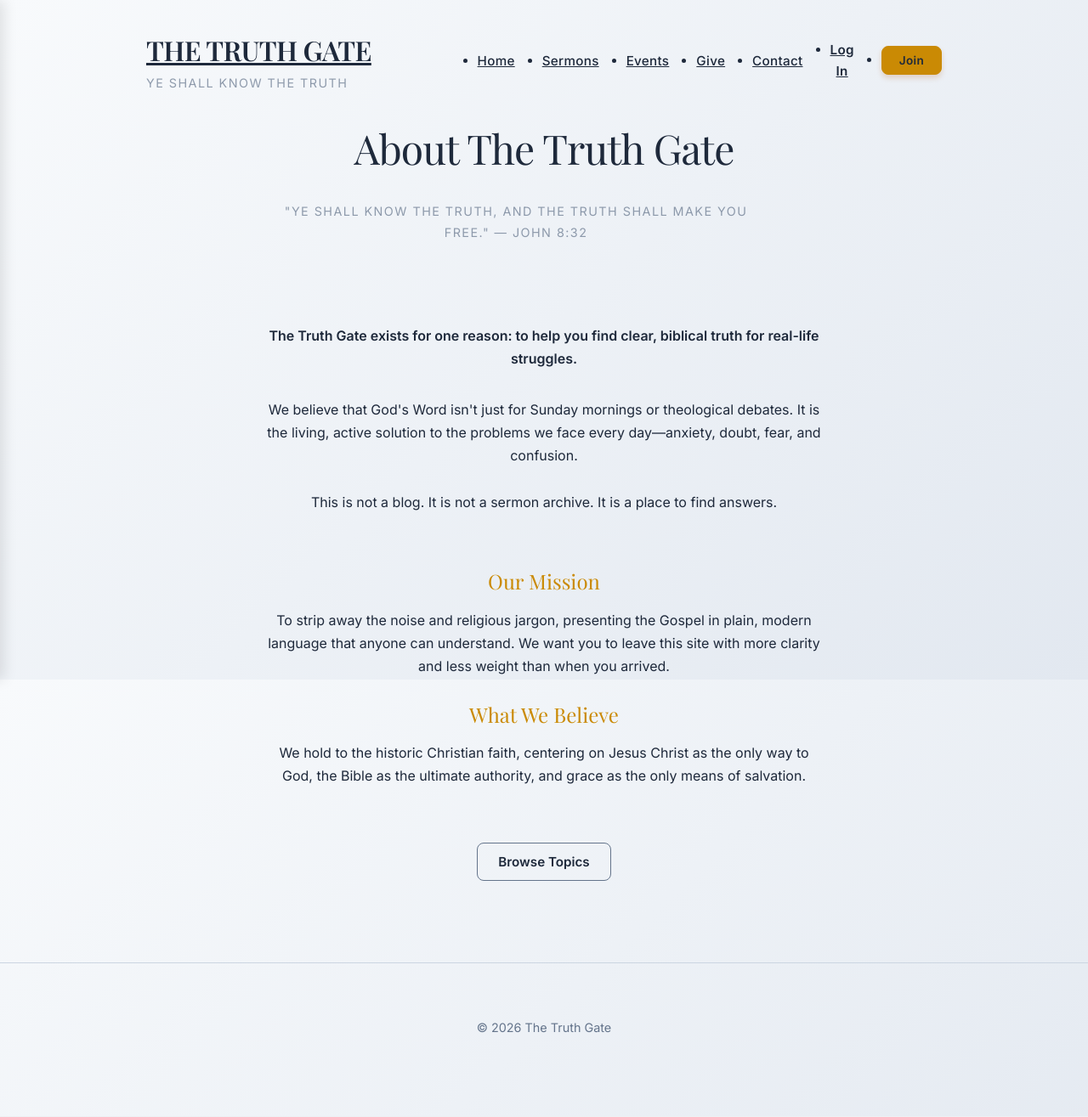
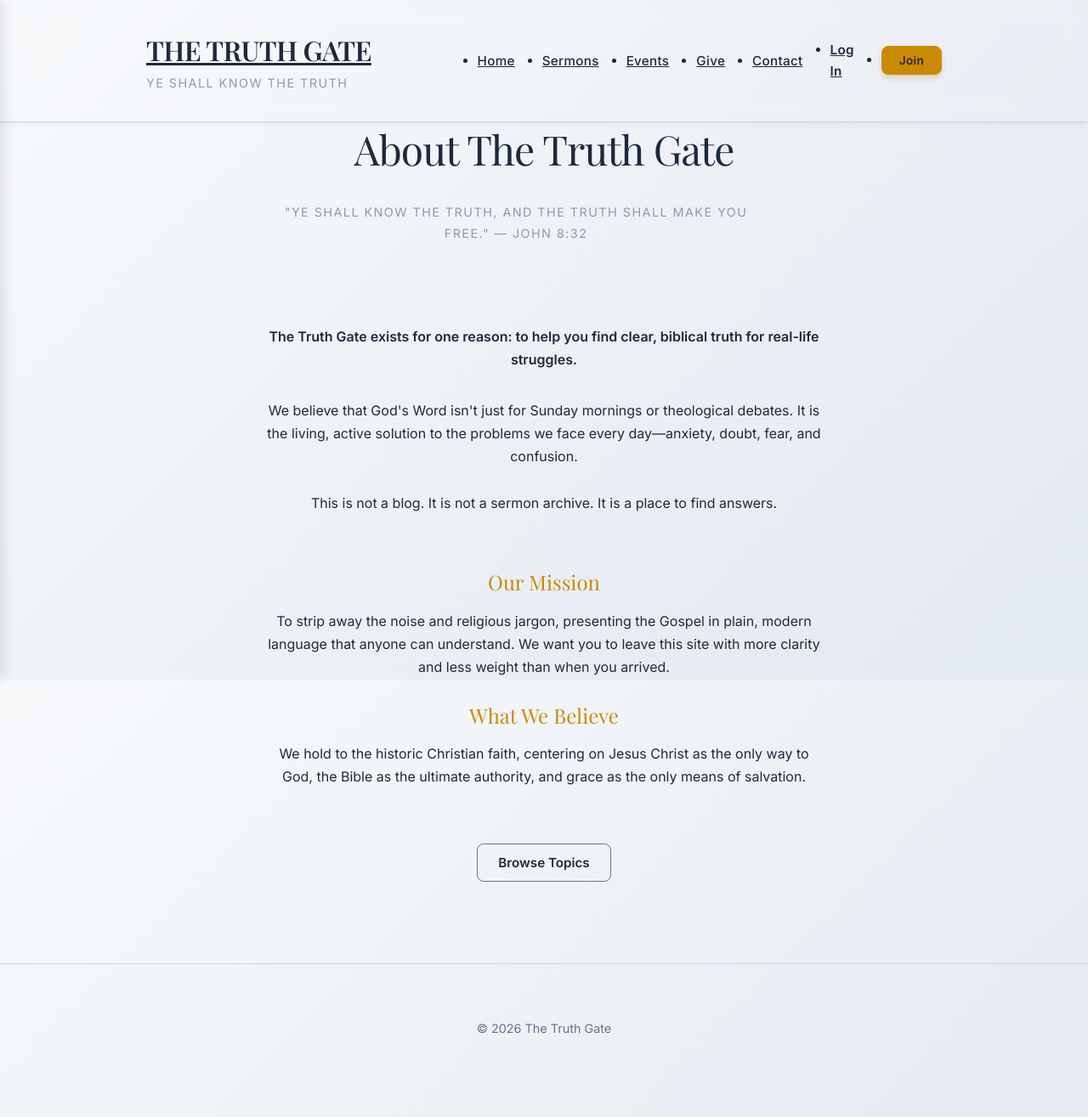
Before and after one commit to Eminenz07/the_truth_gate, a Django app: page /about/ in a window 1280 px wide. Shown: the whole page at 85% size. Before the commit the page ends 1216 px from the top, so only its background shows below. Run offline with Django 5.2, Linux system fonts and the light colour scheme; parts of the project's set-up code (start-up, migrations or seed data) failed here and were passed over; some web fonts are replaced.

Commit message:
UI: Enhanced Desktop Header Prominence (Sticky + Blur)

```diff
--- a/core/static/core/css/theme.css
+++ b/core/static/core/css/theme.css
@@ -225,10 +225,19 @@ body {
 }
 
 /* Header - Desktop */
+/* Header - Desktop Prominent */
 .site-header {
-    padding: 3rem 0;
-    text-align: center;
-    background-color: var(--bg-color);
+    padding: 1rem 0;
+    text-align: left;
+    background-color: rgba(255, 255, 255, 0.95);
+    backdrop-filter: blur(12px);
+    -webkit-backdrop-filter: blur(12px);
+    position: sticky;
+    top: 0;
+    z-index: 1000;
+    border-bottom: 1px solid var(--border-color);
+    box-shadow: 0 4px 6px -1px rgba(0, 0, 0, 0.05);
+    transition: all 0.3s ease;
 }
 
 .logo {
```
